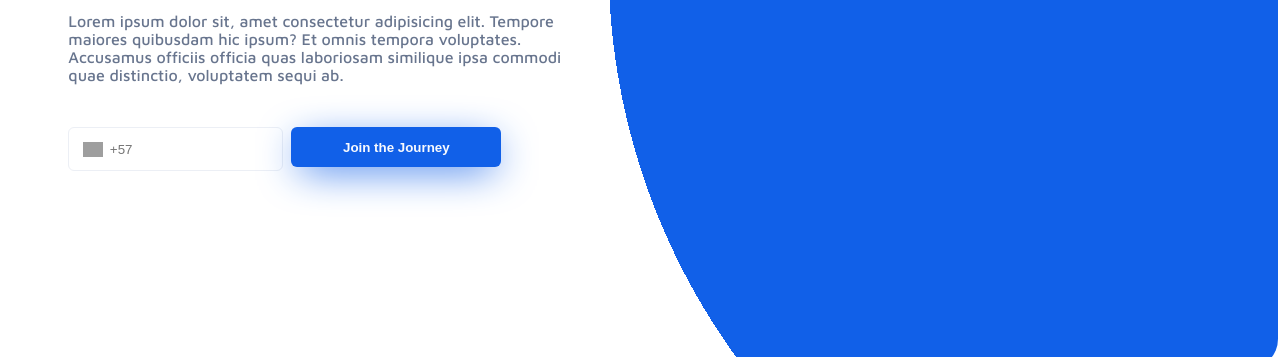
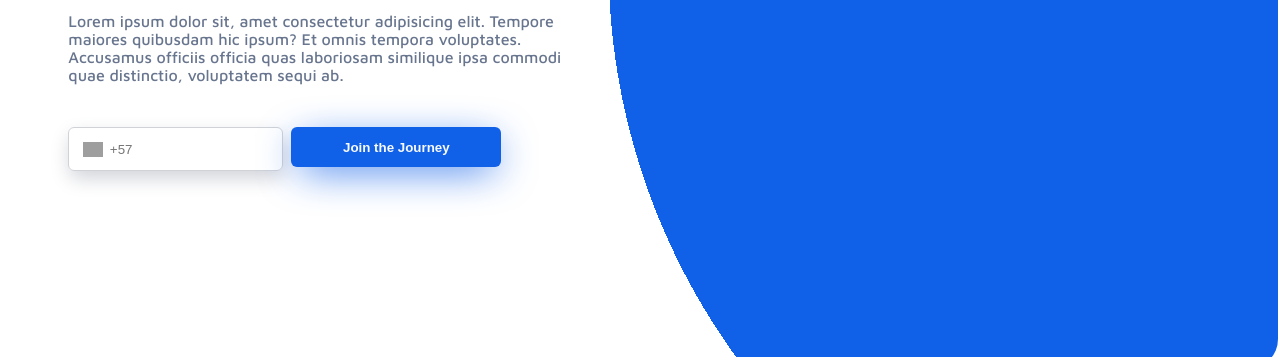
Before and after one commit to alejandro1030/Reto_1_Platzi, a plain HTML site: page index.html in a window 1280 px wide. In both pictures the pointer is over the element 175 px from the left and 592 px from the top of the page. Shown: the part 443-800 px from the top of the page. Drawn offline with Linux system fonts and the light colour scheme; grey boxes are pictures that could not be loaded.

Commit message:
Agregando efecto hover con sombra a text box

```diff
--- a/css/main.css
+++ b/css/main.css
@@ -175,6 +175,11 @@ header {
     outline: none;
 }
 
+.main__section1__container__data--textbox:hover {
+    box-shadow: 1px 8px 20px -1px #d0d2d8;
+    border: 1px solid #d0d2d8;
+}
+
 .main__section1__container__data .main__section1__container__data--button {
     width: 210px;
     height: 40px;
```
